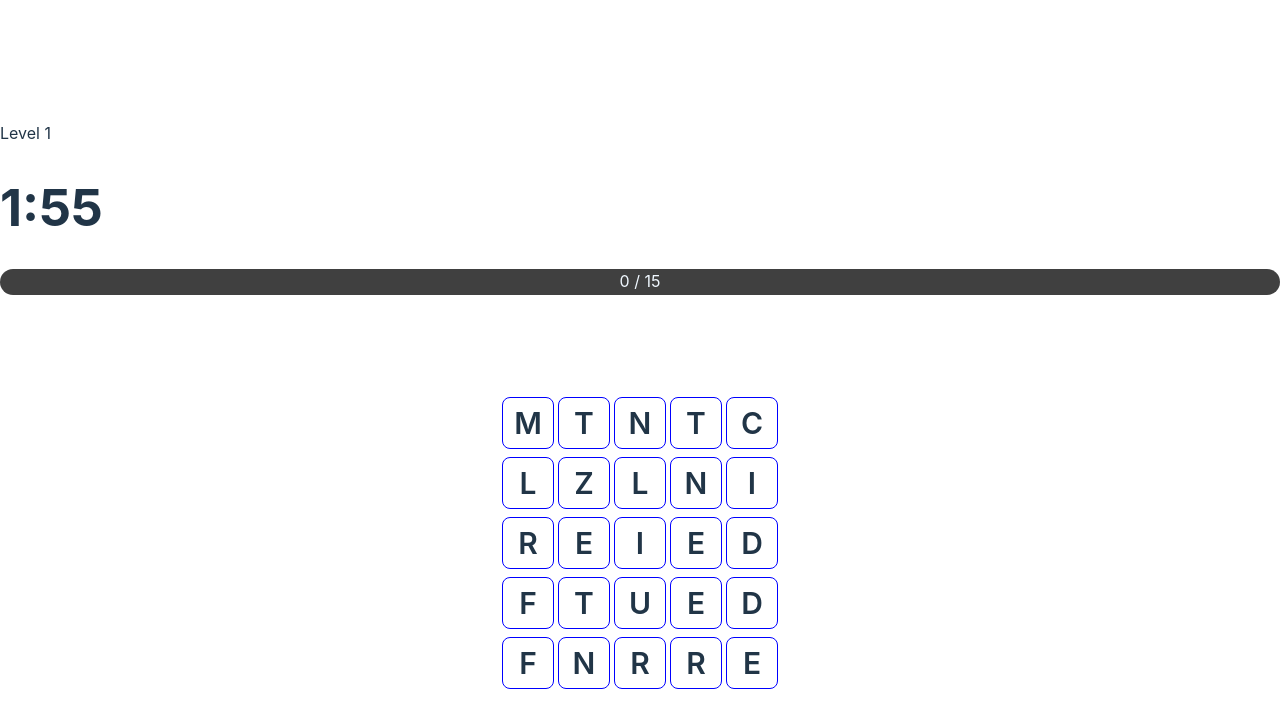
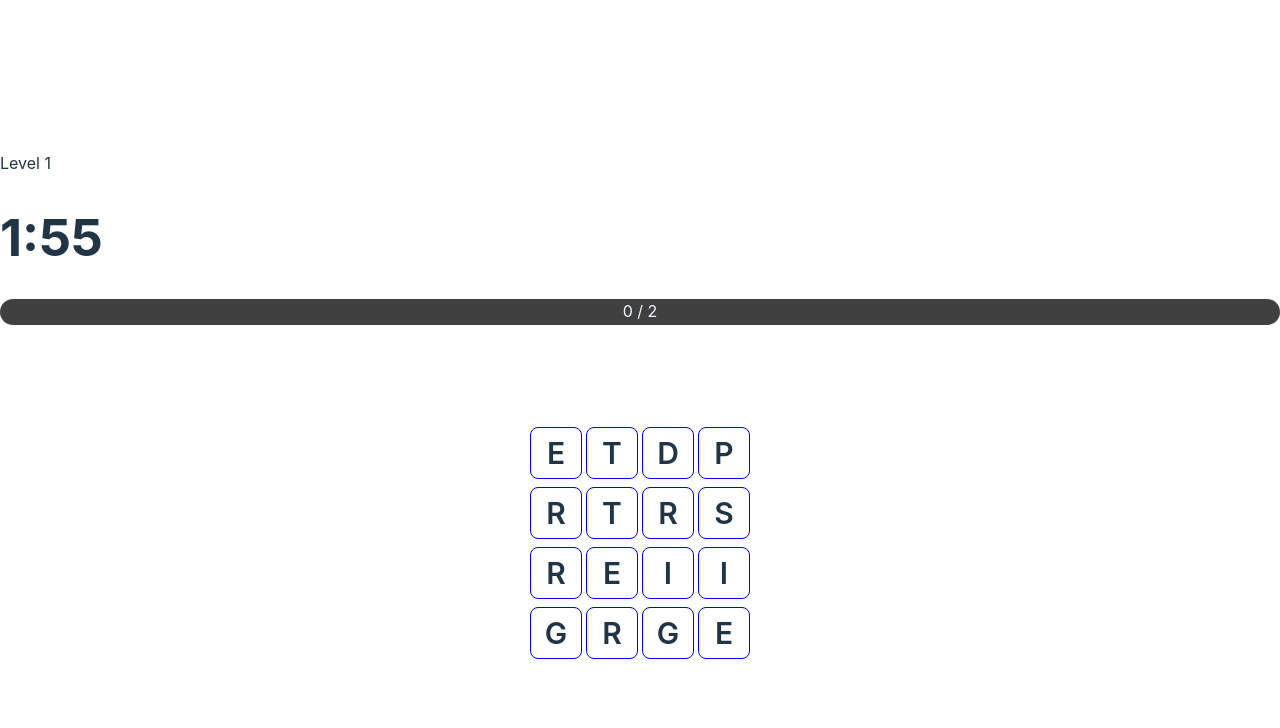
Before and after one commit to PhillipGH/PhillipGH.github.io, a React (Vite) app: page / in a window 1280 px wide. Shown: the top 728 px of the page. Built offline with nearby package versions, Linux system fonts and the light colour scheme.

Commit message:
Added rewards screen v0.1

```diff
--- a/src/App.css
+++ b/src/App.css
@@ -171,3 +171,20 @@ transition: visibility 1s 2s, opacity 2s linear;
   margin:auto;
   color:aliceblue;
 }
+
+.face {
+  border-radius: 8px;
+  width: 50px;
+  height: 50px;
+  display: flex;
+  justify-content: center;
+  align-items: center;
+  border: 1px solid blue;
+  margin: 2px;
+}
+
+.die {
+  display: flex;
+  justify-content: center;
+  align-items: center;
+}
--- a/src/App.tsx
+++ b/src/App.tsx
@@ -3,10 +3,12 @@ import './App.css'
 import React from 'react';
 import dictionaryRaw from './assets/dictionary1.txt?raw'
 import Grid from './Grid';
+import RewardsPhase from './RewardsPhase';
 
 export type TDie = { letter: string, faces: string[] };
 
 const TIME_LIMIT = 120;
+const EASY_WIN = true;
 
 const ALL_DICE_FACES = [
   'ennnda',
@@ -51,6 +53,9 @@ function rollBoard(dice: TDie[]) {
   dice = dice.map(
     (d) => ({ ...d, 'letter': d.faces[Math.floor(Math.random() * d.faces.length)] }));
   shuffle(dice);
+  if (dice.length > 25) {
+    dice = dice.slice(0, 25);
+  }
   return dice;
 }
 
@@ -84,10 +89,18 @@ function chunkArray<T>(arr: T[], columns: number) {
 }, []);
 }
 
-function Board(props: {dictionary: Set<string>, level: number, onWin: () => void, onLose: () => void}) {
-  const columns = 5;
-  const requiredScore = 5 + 10 * props.level;
-  const [dice, setDice] = useState<TDie[][]>(chunkArray(rollBoard(ALL_DICE), columns));
+function Board(props: {dictionary: Set<string>, level: number, inputDice: TDie[], onWin: () => void, onLose: () => void}) {
+
+
+  let requiredScore = 5 + 10 * props.level;
+  if (EASY_WIN) {
+    requiredScore = 2;
+  }
+  useEffect(() => {
+    const columns = props.inputDice.length < 20 ? 4 : 5;
+    setDice(chunkArray(rollBoard(props.inputDice), columns));
+  }, []);
+  const [dice, setDice] = useState<TDie[][]>([]);
   const [currentWord, setCurrentWord] = useState<TDie[]>([]);
   const [lastWord, setLastWord] = useState('');
   const [score, setScore] = useState<number>(0);
@@ -148,7 +161,7 @@ function Board(props: {dictionary: Set<string>, level: number, onWin: () => void
       <h1>Level {props.level} Complete!</h1>
       <button onClick={() => {
         props.onWin();
-      }}>Next Level</button>
+      }}>Continue</button>
     </div>;
   }
 
@@ -200,22 +213,34 @@ function Board(props: {dictionary: Set<string>, level: number, onWin: () => void
 }
 
 function Game(props: {dictionary: Set<string>}) {
-  const [dice, setDice] = useState<TDie[]>(ALL_DICE);
+  const [dice, setDice] = useState<TDie[]>(ALL_DICE.slice(0,16));
   const [level, setLevel] = useState<number>(1);
   const [internalCounter, setInternalCounter] = useState<number>(1);
+  const [phase, setPhase] = useState<'board'|'rewards'>('board');
 
   function onWin() {
     setLevel(level + 1);
     setInternalCounter(internalCounter + 1);
+    setPhase('rewards');
   }
   function onLose() {
     setLevel(1);
     setInternalCounter(internalCounter + 1);
   }
 
+  let content = <div/>;
+  if (phase === 'board') {
+    content = <Board key={internalCounter} dictionary={props.dictionary} level={level} onLose={onLose} onWin={onWin} inputDice={dice}/>;
+  } else if (phase === 'rewards') {
+    content = <RewardsPhase choices={ALL_DICE.slice(0,3)} onChoice={(die) => {
+      setDice([...dice, die]);
+      setPhase('board');
+    }}/>;
+  }
+
   return <div className="game">
     <p>Level {level}</p>
-    <Board key={internalCounter} dictionary={props.dictionary} level={level} onLose={onLose} onWin={onWin}/>
+      {content}
     </div>;
 }
 
--- /dev/null
+++ b/src/RewardsPhase.tsx
@@ -0,0 +1,24 @@
+import {PointerEvent, useEffect, useRef, useState } from 'react'
+import './App.css'
+import React from 'react';
+import { TDie } from './App';
+
+function Die(props: { die: TDie}) {
+    return <div className='die'>
+        {props.die.faces.map((face, i) => <div key={i} className='face'>{face}</div>)}
+    </div>
+}
+
+function RewardsPhase(props: {choices: TDie[], onChoice: (die: TDie) => void}) {
+    return <div className="rewardsPhase">
+    <h1>Choose your bounty!</h1>
+    {props.choices.map((die, i) =>
+        <div key={i}>
+            <Die key={i} die={die} />
+            <button onClick={() => {props.onChoice(die);}}>choose</button>
+        </div>
+    )}
+  </div>;
+}
+
+export default RewardsPhase;
```
